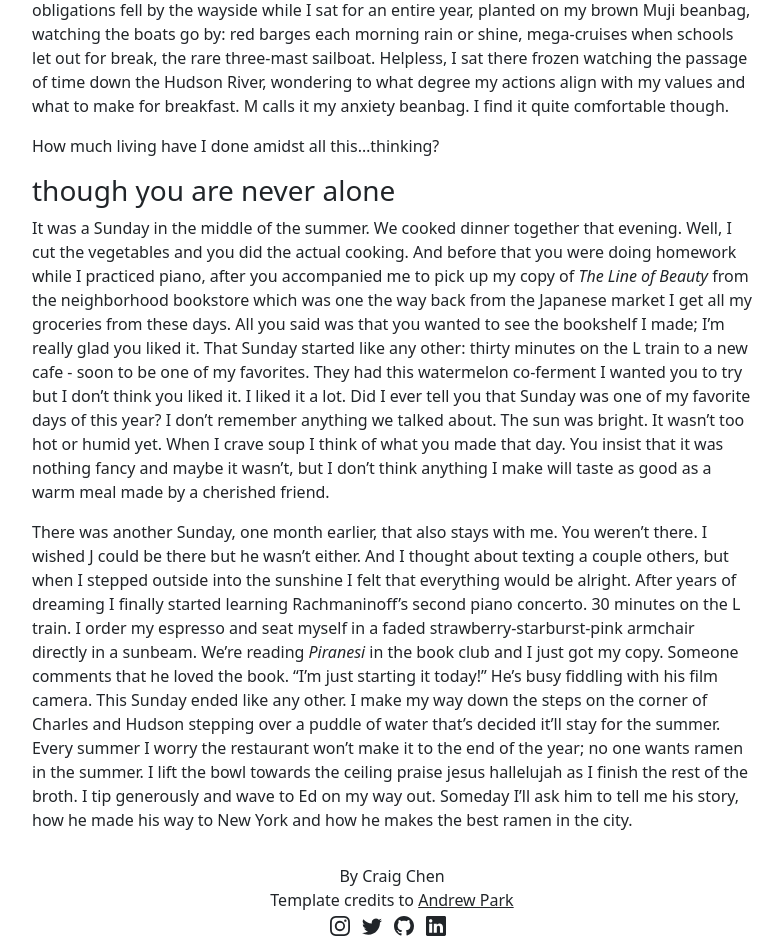
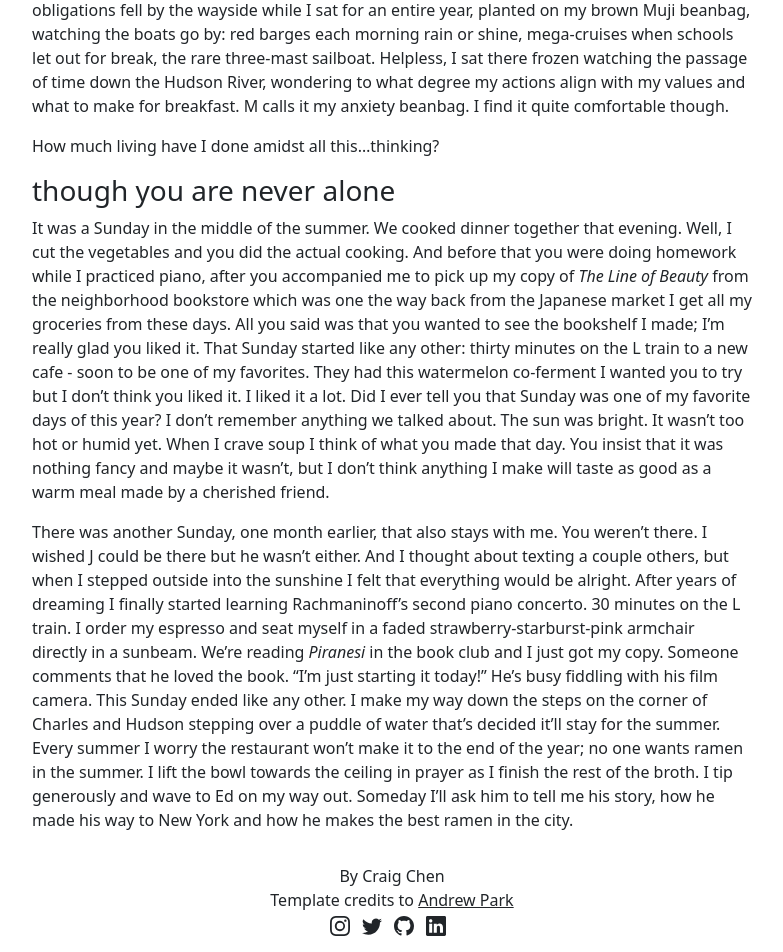
Before and after one commit to craigxchen/craigxchen.github.io, a Jekyll site: the page built from _posts/2024-12-01-year-of-random.md, in a window 1280 px wide. Shown: the part 1374-2326 px from the top of the page, without its empty margins (248-1031 px from the left). Built offline with Jekyll 4.4.1, drawn with Linux system fonts in a browser that asks for light colours.

Commit message:
fix typos

```diff
--- a/_posts/2024-12-01-year-of-random.md
+++ b/_posts/2024-12-01-year-of-random.md
@@ -76,6 +76,6 @@ He's busy fiddling with his film camera.
 This Sunday ended like any other.
 I make my way down the steps on the corner of Charles and Hudson stepping over a puddle of water that's decided it'll stay for the summer.
 Every summer I worry the restaurant won't make it to the end of the year; no one wants ramen in the summer.
-I lift the bowl towards the ceiling praise jesus hallelujah as I finish the rest of the broth.
+I lift the bowl towards the ceiling in prayer as I finish the rest of the broth.
 I tip generously and wave to Ed on my way out.
 Someday I'll ask him to tell me his story, how he made his way to New York and how he makes the best ramen in the city.
```
Also changed, not shown: _posts/2024-09-05-beauty.md (+1 -1 lines).
